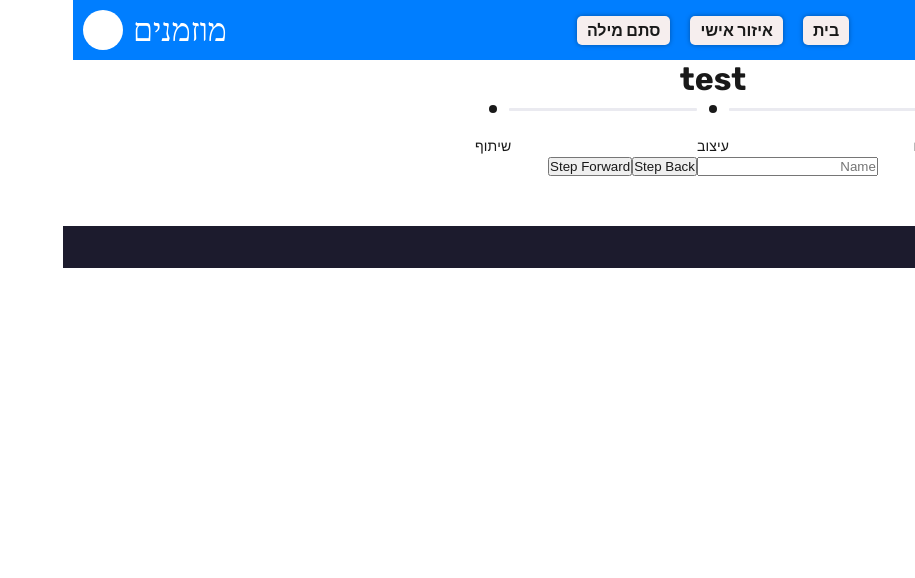
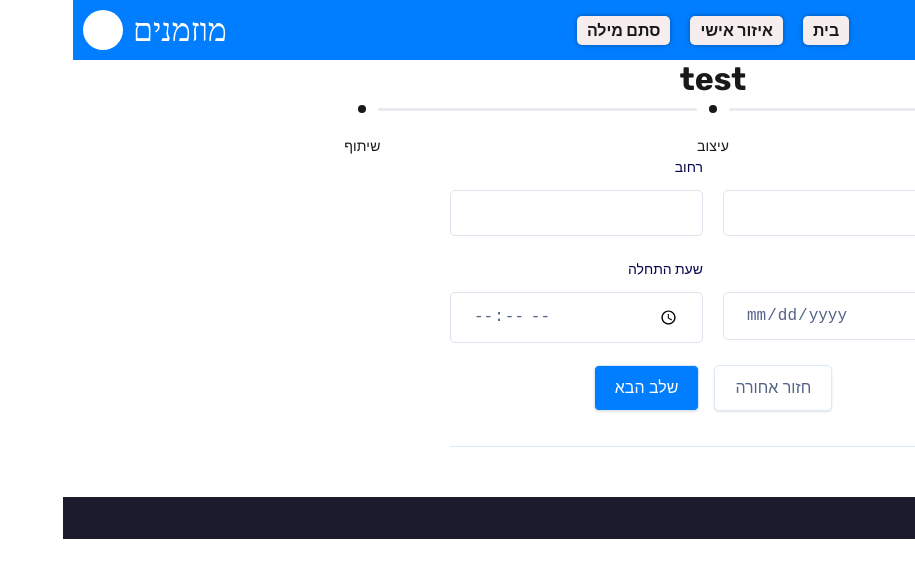
Before and after one commit to Muzmanim-Digital-Event-Invitation/Muzmanim-Frontend, a React (Vite) app: page /newEvent in a window 1280 px wide. Shown: the top 578 px of the page, without its empty margins (365-1280 px from the left). Built offline with nearby package versions, Linux system fonts and the light colour scheme; a web font is replaced by a local one.

Commit message:
edit event-info component

```diff
--- a/src/Components/Content/NewEvent/EventDesign/EventDesign.tsx
+++ b/src/Components/Content/NewEvent/EventDesign/EventDesign.tsx
@@ -1,4 +1,4 @@
-import "./EventDesign.css";
+import "./EventDesign.scss";
 
 function EventDesign({ stepNumber, setStepNumber } : { stepNumber : number, setStepNumber : (sn: number) => void}): JSX.Element {
 
--- a/src/Components/Content/NewEvent/EventInfo/EventInfo.css
+++ /dev/null
@@ -1,3 +0,0 @@
-.EventInfo {
-
-}
--- /dev/null
+++ b/src/Components/Content/NewEvent/EventInfo/EventInfo.scss
@@ -0,0 +1,189 @@
+.EventInfo {
+    @import url('https://fonts.googleapis.com/css2?family=Inter:wght@400;500;600;700&display=swap');
+    * {
+      margin: 0;
+      padding: 0;
+      box-sizing: border-box;
+    }
+    body {
+      font-family: "Inter", sans-serif;
+    }
+    .formbold-main-wrapper {
+      display: flex;
+      align-items: center;
+      justify-content: center;
+      padding: 48px;
+    }
+
+    .formbold-form-wrapper {
+      margin: 0 auto;
+      max-width: 550px;
+      width: 100%;
+      background: var(--sec-text-clr);
+    }
+
+    .formbold-steps {
+      padding-bottom: 18px;
+      margin-bottom: 35px;
+      border-bottom: 1px solid var(--sec-clr);
+    }
+    .formbold-steps ul {
+      padding: 0;
+      margin: 0;
+      list-style: none;
+      display: flex;
+      gap: 40px;
+    }
+    .formbold-steps li {
+      display: flex;
+      align-items: center;
+      gap: 14px;
+      font-weight: 500;
+      font-size: 16px;
+      line-height: 24px;
+      color: #536387;
+    }
+    .formbold-steps li span {
+      display: flex;
+      align-items: center;
+      justify-content: center;
+      background: var(--sec-clr);
+      border-radius: 50%;
+      width: 36px;
+      height: 36px;
+      font-weight: 500;
+      font-size: 16px;
+      line-height: 24px;
+      color: #536387;
+    }
+    .formbold-steps li.active {
+      color: #07074D;;
+    }
+    .formbold-steps li.active span {
+      background: var( --main-clr);
+      color: #FFFFFF;
+    }
+
+    .formbold-input-flex {
+      display: flex;
+      gap: 20px;
+      margin-bottom: 22px;
+    }
+    .formbold-input-flex > div {
+      width: 50%;
+    }
+    .formbold-form-input {
+      width: 100%;
+      padding: 13px 22px;
+      border-radius: 5px;
+      border: 1px solid #DDE3EC;
+      background: #FFFFFF;
+      font-weight: 500;
+      font-size: 16px;
+      color: #536387;
+      outline: none;
+      resize: none;
+    }
+    .formbold-form-input:focus {
+      border-color: var( --main-clr);
+      box-shadow: 0px 3px 8px rgba(0, 0, 0, 0.05);
+    }
+    .formbold-form-label {
+      color: #07074D;
+      font-weight: 500;
+      font-size: 14px;
+      line-height: 24px;
+      display: block;
+      margin-bottom: 10px;
+    }
+
+    .formbold-form-confirm {
+      border-bottom: 1px solid var(--sec-clr);
+      padding-bottom: 35px;
+      display: flex;
+      justify-content: center;
+      align-items: center;
+      gap: 15px;
+    }
+    .formbold-form-confirm p {
+      font-size: 16px;
+      line-height: 24px;
+      color: #536387;
+      margin-bottom: 22px;
+      width: 75%;
+    }
+    .formbold-form-confirm > div {
+      display: flex;
+      gap: 15px;
+    }
+
+    .formbold-confirm-btn {
+      display: flex;
+      align-items: center;
+      gap: 10px;
+      background: var(--sec-text-clr);
+      border: 0.5px solid var(--sec-clr);
+      border-radius: 5px;
+      font-size: 16px;
+      line-height: 24px;
+      color: #536387;
+      cursor: pointer;
+      padding: 10px 20px;
+      transition: all .3s ease-in-out;
+    }
+    .formbold-confirm-btn {
+      box-shadow: 0px 1px 2px rgba(0, 0, 0, 0.12);
+    }
+    .formbold-confirm-btn.active {
+      background: var( --main-clr);
+      color: var(--sec-text-clr);
+    }
+
+    .formbold-form-step-1,
+    .formbold-form-step-2,
+    .formbold-form-step-3 {
+      display: none;
+    }
+    .formbold-form-step-1.active,
+    .formbold-form-step-2.active,
+    .formbold-form-step-3.active {
+      display: block;
+    }
+
+    .formbold-form-btn-wrapper {
+      display: flex;
+      align-items: center;
+      justify-content: flex-end;
+      gap: 25px;
+      margin-top: 25px;
+    }
+    .formbold-back-btn {
+      cursor: pointer;
+      background: var(--sec-text-clr);
+      border: none;
+      color: #07074D;
+      font-weight: 500;
+      font-size: 16px;
+      line-height: 24px;
+      display: none;
+    }
+    .formbold-back-btn.active {
+      display: block;
+    }
+    .formbold-btn {
+      display: flex;
+      align-items: center;
+      gap: 5px;
+      font-size: 16px;
+      border-radius: 5px;
+      padding: 10px 25px;
+      border: none;
+      font-weight: 500;
+      background-color: var( --main-clr);
+      color: var(--sec-text-clr);
+      cursor: pointer;
+    }
+    .formbold-btn:hover {
+      box-shadow: 0px 3px 8px rgba(0, 0, 0, 0.05);
+    }
+}
--- a/src/Components/Content/NewEvent/EventInfo/EventInfo.tsx
+++ b/src/Components/Content/NewEvent/EventInfo/EventInfo.tsx
@@ -1,27 +1,98 @@
-import "./EventInfo.css";
+import "./EventInfo.scss";
+import { useForm } from "react-hook-form";
 
-function EventInfo( { stepNumber, setStepNumber } : { stepNumber : number, setStepNumber : (sn: number) => void}): JSX.Element {
+function EventInfo({ stepNumber, setStepNumber }: { stepNumber: number, setStepNumber: (sn: number) => void }): JSX.Element {
 
+    const { register, handleSubmit } = useForm();
+
+
+
+    function onSubmit(data:any){
+        console.log(data);
+
+        stepForward();
+    }
     function stepBack() {
-        if(stepNumber < 0) return;
+        if (stepNumber < 0) return;
         setStepNumber(stepNumber - 1)
     }
 
     function stepForward() {
-        if(stepNumber > 2) return;
+        if (stepNumber > 2) return;
         setStepNumber(stepNumber + 1)
     }
 
+    return (
 
 
-    return (
         <div className="EventInfo">
 
-			<input type="text" placeholder="Name" />
+            <div className="formbold-form-wrapper">
+                <form onSubmit={handleSubmit(onSubmit)}>
 
-            <button onClick={() => stepBack()}>Step Back</button>
-          <button onClick={() => stepForward()}>Step Forward</button>
+
+                    <div className="formbold-form-step-1 active">
+                        <div className="formbold-input-flex">
+                            <div>
+                                <label  htmlFor="city" className="formbold-form-label"> עיר </label>
+                                <input
+                                    type="text"
+                                    required
+                                    id="city"
+                                    className="formbold-form-input"
+                                    {...register("city")}
+                                />
+                            </div>
+                            <div>
+                                <label htmlFor="street" className="formbold-form-label">רחוב</label>
+                                <input
+                                    type="text"
+                                    required
+                                    id="street"
+                                    className="formbold-form-input"
+                                    {...register("street")}
+                                />
+                            </div>
+                        </div>
+
+                        <div className="formbold-input-flex">
+                            <div>
+                                <label htmlFor="eventDate" className="formbold-form-label">תאריך</label>
+                                <input
+                                    type="date"
+                                    required
+                                    id="eventDate"
+                                    className="formbold-form-input"
+                                    {...register("eventDate")}
+                                />
+                            </div>
+                            <div>
+                                <label htmlFor="eventStartHour" className="formbold-form-label">שעת התחלה</label>
+                                <input
+                                    type="time"
+                                    id="eventStartHour"
+                                    className="formbold-form-input"
+                                    {...register("eventStartHour")}
+                                />
+                            </div>
+                        </div>
+
+
+                            <div className="formbold-form-confirm">
+
+                                <button className="formbold-confirm-btn " onClick={() => stepBack()}>חזור אחורה</button>
+                                <button type="submit" className="formbold-confirm-btn active" > שלב הבא</button>
+                            </div>
+
+                        </div>
+
+
+
+
+                </form>
+            </div>
         </div>
+
     );
 }
 
```
Also changed, not shown: src/Components/Content/NewEvent/EventDesign/EventDesign.scss (renamed from src/Components/Content/NewEvent/EventDesign/EventDesign.css).
